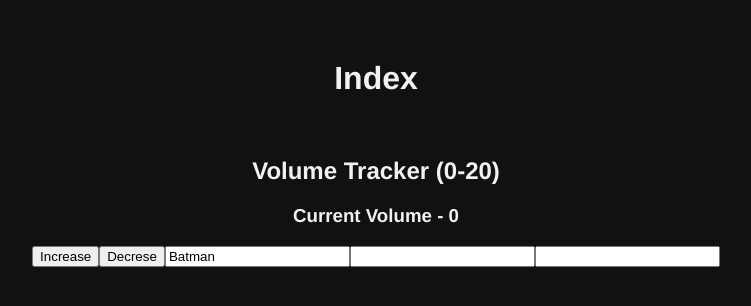
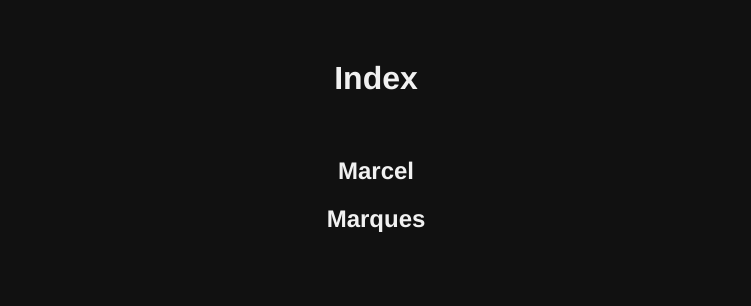
Before and after one commit to marcmatias/vuejs_studies, a Vue app: page / in a window 1280 px wide. Shown: the top 306 px of the page, without its empty margins (264-1015 px from the left). Built offline with nearby package versions, Linux system fonts and the light colour scheme.

Commit message:
Provide and indject example aula 33

```diff
--- a/src/App.vue
+++ b/src/App.vue
@@ -10,7 +10,8 @@
     <!-- <EventHandling /> -->
     <!-- <Computed /> -->
     <!-- <SetterComputed /> -->
-    <Watcher />
+    <!-- <Watcher /> -->
+    <C />
   </div>
 </template>
 
@@ -23,10 +24,16 @@
 // import EventHandling from "./components/EventHandling.vue";
 // import Computed from "./components/Computed.vue";
 // import SetterComputed from "./components/SetterComputed.vue";
-import Watcher from "./components/Watcher.vue";
+// import Watcher from "./components/Watcher.vue";
+import C from "./components/provInje/C.vue";
 
 export default {
   name: "App",
+  data() {
+    return {
+      lastname: "Marques",
+    };
+  },
   components: {
     // HelloWorld
     // ConditionalExample,
@@ -35,7 +42,14 @@ export default {
     // EventHandling,
     // Computed,
     // SetterComputed,
-    Watcher,
+    // Watcher,
+    C,
+  },
+  provide() {
+    return {
+      username: "Marcel",
+      lastname: this.lastname,
+    };
   },
 };
 </script>
--- /dev/null
+++ b/src/components/provInje/C.vue
@@ -0,0 +1,13 @@
+<template>
+  <E />
+</template>
+
+<script>
+import E from "./E";
+export default {
+  name: "C",
+  components: {
+    E,
+  },
+};
+</script>
--- /dev/null
+++ b/src/components/provInje/E.vue
@@ -0,0 +1,13 @@
+<template>
+  <F />
+</template>
+
+<script>
+import F from "./F";
+export default {
+  name: "E",
+  components: {
+    F,
+  },
+};
+</script>
--- /dev/null
+++ b/src/components/provInje/F.vue
@@ -0,0 +1,13 @@
+<template>
+  <div>
+    <h2>{{ username }}</h2>
+    <h2>{{ lastname }}</h2>
+  </div>
+</template>
+
+<script>
+export default {
+  name: "F",
+  inject: ["username", "lastname"],
+};
+</script>
```
